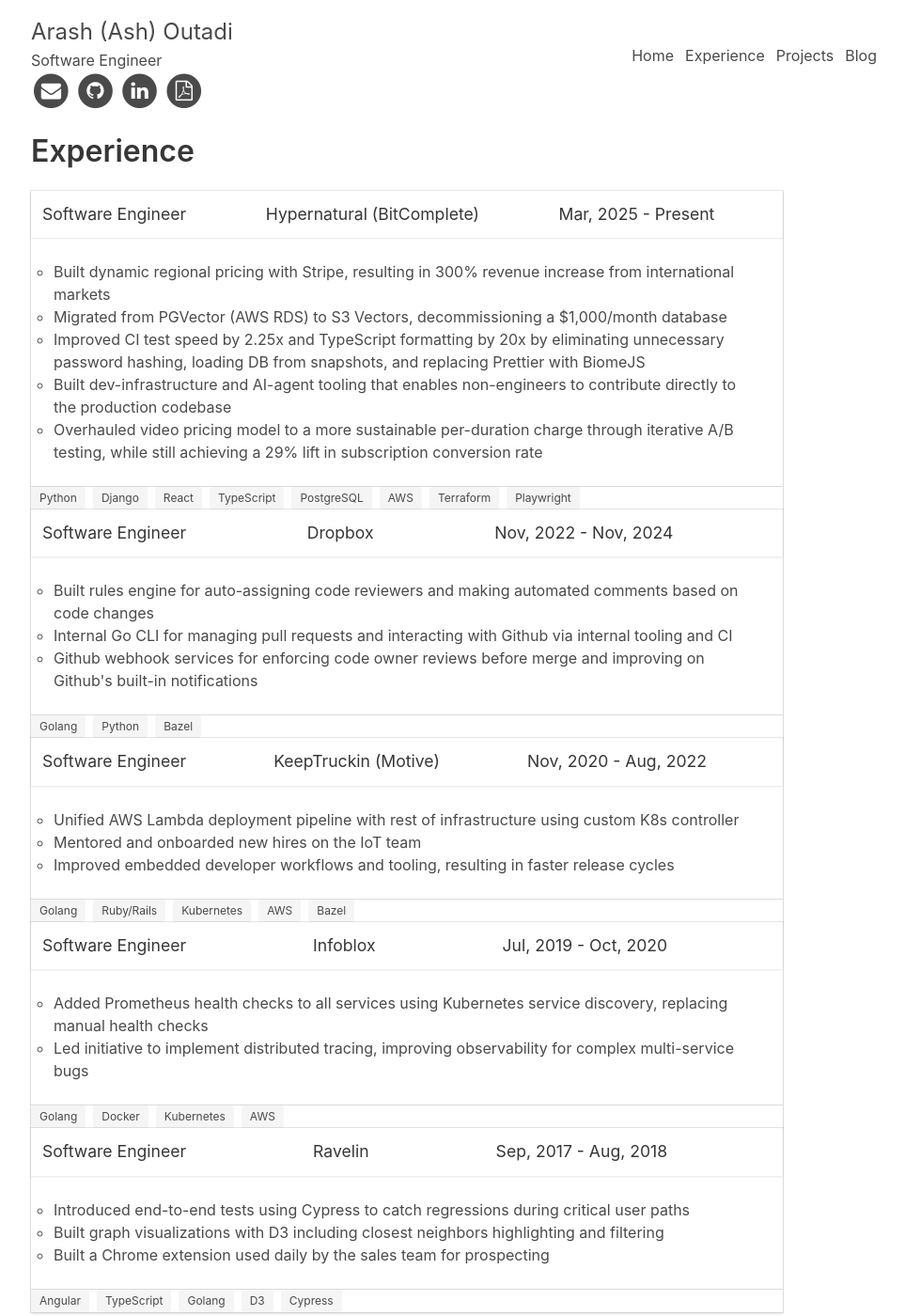
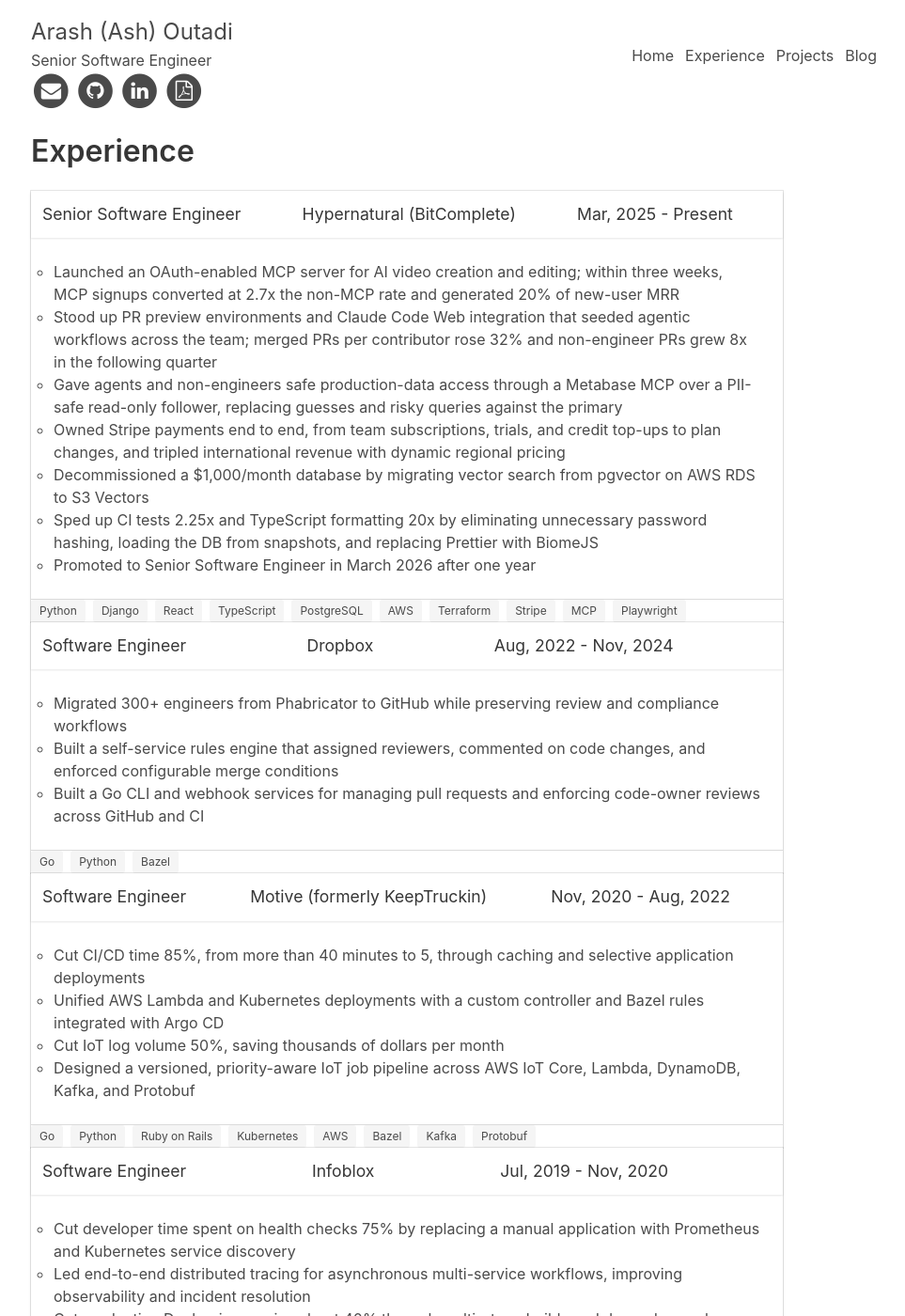
Before and after one commit to arashout/arashout.site, a Jekyll site: the page built from index.html, in a window 1280 px wide and 1400 px high. Shown: the whole window at 94% size, without its empty margins (157-1120 px from the left). Built offline with Jekyll 4.4.1, drawn with Linux system fonts in a browser that asks for light colours; some of the changed text lies outside the part shown.

Commit message:
Update resume with Senior title, MCP and agentic-workflow bullets

```diff
--- a/_data/resume.yaml
+++ b/_data/resume.yaml
@@ -1,9 +1,10 @@
 settings:
   includeSkills: false
   includeProjects: false
+  includeContributions: false
 basics:
   name: Arash (Ash) Outadi
-  label: Software Engineer
+  label: Senior Software Engineer
   email: arash.out@gmail.com
   phone: null
   website: "https://arashout.site"
@@ -14,7 +15,7 @@
     countryCode: CA
     region: British Columbia
     regionCode: BC
-  htmlTitle: Software Engineer
+  htmlTitle: Senior Software Engineer
 profiles:
   - website: Gmail
     username: arash.out@gmail.com
@@ -23,11 +24,11 @@
       <a href='mailto:arash.out@gmail.com' title='Email me'> <span
       class='fa-stack fa-lg'> <i class='fa fa-circle fa-stack-2x'></i> <i
       class='fa fa-envelope fa-stack-1x fa-inverse'></i> </span> </a>
-  - website: Github
+  - website: GitHub
     username: arashout
     url: "https://github.com/arashout"
     html: >-
-      <a href='https://github.com/arashout' title='Github'> <span
+      <a href='https://github.com/arashout' title='GitHub'> <span
       class='fa-stack fa-lg'> <i class='fa fa-circle fa-stack-2x'></i> <i
       class='fa fa-github fa-stack-1x fa-inverse'></i> </span> </a>
   - website: LinkedIn
@@ -48,16 +49,18 @@
       </span> </a>
 experiences:
   - company: Hypernatural (BitComplete)
-    position: Software Engineer
+    position: Senior Software Engineer
     startDate: 2025-03-03T00:00:00.000Z
     endDate: null
-    summary: Full-stack engineer at AI video generation startup. Owning features E2E, many infrastructure migrations and developer productivity
+    summary: Contracted by BitComplete to Hypernatural; owned AI product, monetization, infrastructure, and developer-tooling work end to end
     highlights:
-      - Built dynamic regional pricing with Stripe, resulting in 300% revenue increase from international markets
-      - Migrated from PGVector (AWS RDS) to S3 Vectors, decommissioning a $1,000/month database
-      - Improved CI test speed by 2.25x and TypeScript formatting by 20x by eliminating unnecessary password hashing, loading DB from snapshots, and replacing Prettier with BiomeJS
-      - Built dev-infrastructure and AI-agent tooling that enables non-engineers to contribute directly to the production codebase
-      - Overhauled video pricing model to a more sustainable per-duration charge through iterative A/B testing, while still achieving a 29% lift in subscription conversion rate
+      - Launched an OAuth-enabled MCP server for AI video creation and editing; within three weeks, MCP signups converted at 2.7x the non-MCP rate and generated 20% of new-user MRR
+      - Stood up PR preview environments and Claude Code Web integration that seeded agentic workflows across the team; merged PRs per contributor rose 32% and non-engineer PRs grew 8x in the following quarter
+      - Gave agents and non-engineers safe production-data access through a Metabase MCP over a PII-safe read-only follower, replacing guesses and risky queries against the primary
+      - Owned Stripe payments end to end, from team subscriptions, trials, and credit top-ups to plan changes, and tripled international revenue with dynamic regional pricing
+      - Decommissioned a $1,000/month database by migrating vector search from pgvector on AWS RDS to S3 Vectors
+      - Sped up CI tests 2.25x and TypeScript formatting 20x by eliminating unnecessary password hashing, loading the DB from snapshots, and replacing Prettier with BiomeJS
+      - Promoted to Senior Software Engineer in March 2026 after one year
     technologies:
       - Python
       - Django
@@ -66,65 +69,72 @@
       - PostgreSQL
       - AWS
       - Terraform
+      - Stripe
+      - MCP
       - Playwright
   - company: Dropbox
     position: Software Engineer
-    startDate: 2022-11-15T00:00:00.000Z
+    startDate: 2022-08-15T00:00:00.000Z
     endDate: 2024-11-15T00:00:00.000Z
-    summary: Migrated 300+ engineers from Phabricator to Github and built custom tooling to ensure proper code reviews and maintain compliance
     highlights:
-      - Built rules engine for auto-assigning code reviewers and making automated comments based on code changes
-      - Internal Go CLI for managing pull requests and interacting with Github via internal tooling and CI
-      - Github webhook services for enforcing code owner reviews before merge and improving on Github's built-in notifications
+      - Migrated 300+ engineers from Phabricator to GitHub while preserving review and compliance workflows
+      - Built a self-service rules engine that assigned reviewers, commented on code changes, and enforced configurable merge conditions
+      - Built a Go CLI and webhook services for managing pull requests and enforcing code-owner reviews across GitHub and CI
     technologies:
-      - Golang
+      - Go
       - Python
       - Bazel
-  - company: KeepTruckin (Motive)
+  - company: Motive (formerly KeepTruckin)
     position: Software Engineer
     startDate: 2020-11-15T00:00:00.000Z
     endDate: 2022-08-15T00:00:00.000Z
-    summary: IoT infrastructure and Developer Productivity Tooling
     highlights:
-      - Unified AWS Lambda deployment pipeline with rest of infrastructure using custom K8s controller
-      - Mentored and onboarded new hires on the IoT team
-      - Improved embedded developer workflows and tooling, resulting in faster release cycles
+      - Cut CI/CD time 85%, from more than 40 minutes to 5, through caching and selective application deployments
+      - Unified AWS Lambda and Kubernetes deployments with a custom controller and Bazel rules integrated with Argo CD
+      - Cut IoT log volume 50%, saving thousands of dollars per month
+      - Designed a versioned, priority-aware IoT job pipeline across AWS IoT Core, Lambda, DynamoDB, Kafka, and Protobuf
     technologies:
-      - Golang
-      - Ruby/Rails
+      - Go
+      - Python
+      - Ruby on Rails
       - Kubernetes
       - AWS
       - Bazel
+      - Kafka
+      - Protobuf
   - company: Infoblox
     position: Software Engineer
     startDate: 2019-07-15T00:00:00.000Z
-    endDate: 2020-10-15T00:00:00.000Z
-    summary: Building and maintaining Go services powering Bloxone DDI services.
+    endDate: 2020-11-15T00:00:00.000Z
     highlights:
-      - Added Prometheus health checks to all services using Kubernetes service discovery, replacing manual health checks
-      - Led initiative to implement distributed tracing, improving observability for complex multi-service bugs
+      - Cut developer time spent on health checks 75% by replacing a manual application with Prometheus and Kubernetes service discovery
+      - Led end-to-end distributed tracing for asynchronous multi-service workflows, improving observability and incident resolution
+      - Cut production Docker image size about 40% through multi-stage builds and dependency cleanup
     technologies:
-      - Golang
+      - Go
+      - PostgreSQL
       - Docker
       - Kubernetes
       - AWS
+      - Prometheus
+      - OpenTracing
   - company: Ravelin
     position: Software Engineer
+    noDisplay: true
     startDate: 2017-09-12T00:00:00.000Z
     endDate: 2018-08-17T00:00:00.000Z
-    summary: >-
-      Full stack engineer primarily developing and maintaining customer facing
-      dashboard built with Angular and powered by Go micro-services
+    summary: Full-stack engineer building fraud-detection dashboards backed by Go microservices
     highlights:
-      - Introduced end-to-end tests using Cypress to catch regressions during critical user paths
-      - Built graph visualizations with D3 including closest neighbors highlighting and filtering
-      - Built a Chrome extension used daily by the sales team for prospecting
+      - Cut CircleCI build times 50% and introduced Cypress end-to-end tests for critical workflows
+      - Built interactive D3 fraud graphs and a React Chrome extension used daily by sales
     technologies:
       - Angular
       - TypeScript
-      - Golang
+      - Go
+      - React
       - D3
       - Cypress
+      - CircleCI
 education:
   - institution: University of British Columbia
     location:
@@ -134,6 +144,11 @@
     area: Mechanical Engineering
     startDate: 2013-09-07T00:00:00.000Z
     endDate: 2019-05-01T00:00:00.000Z
+volunteer:
+  - organization: FTLO Volleyball
+    position: Lead Software Engineer
+    startDate: 2026-04-01T00:00:00.000Z
+    endDate: null
 contributions:
   - name: NuShell
     role: Contributor
@@ -141,9 +156,8 @@
     summary: >-
       Cross-platform shell that understands the structure of your data!
     highlights:
-      - Implemented streaming functionality when opening files with proper encoding support.
-        Making it possible to stream very large files.
-      - Added additional math functions while refactoring math command and improving test coverage.
+      - Implemented streaming file reads with encoding support, enabling files larger than memory to be processed
+      - Expanded math commands while refactoring their implementation and improving test coverage
     technologies:
       - Rust
 projects:
```
Also changed, not shown: 1 other file.
